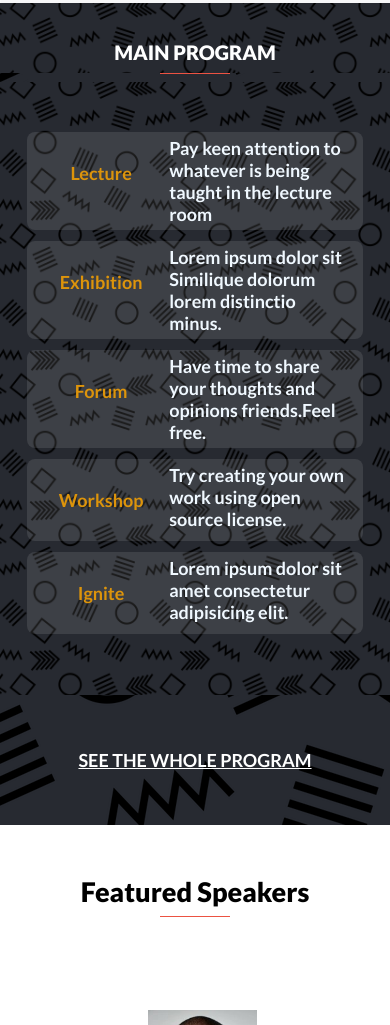
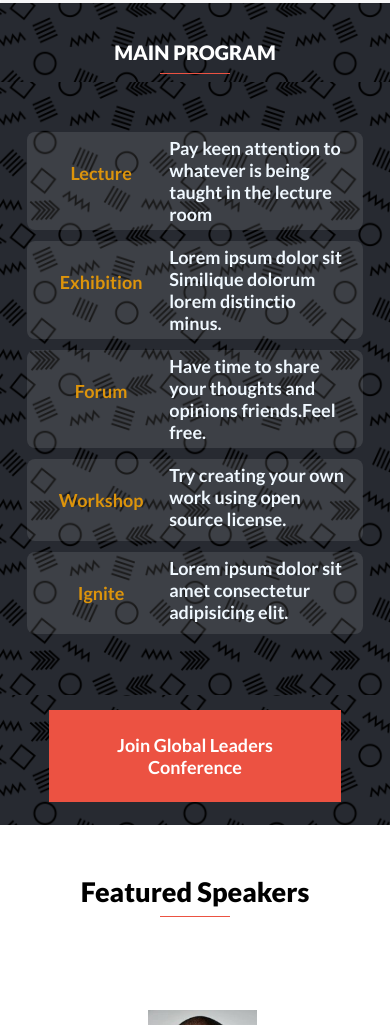
Before and after one commit to Mike47ip/JavascriptCapstone, a website: page index.html in a window 390 px wide. Shown: the part 647-1672 px from the top of the page. Drawn offline with nearby package versions, Linux system fonts and the light colour scheme; a web font is replaced by a local one.

```diff
--- a/css_folder/style.css
+++ b/css_folder/style.css
@@ -85,6 +85,37 @@
   list-style: none;
   padding: 25px;
   color: #272a31;
+}
+
+.mobilebutton {
+  display: flex;
+  text-align: center;
+  justify-content: center;
+  width: 75%;
+  height: auto;
+  margin: 15px 0 23px 0;
+  cursor: pointer;
+  background-color: #ec5242;
+}
+
+.mobilebutton button {
+  text-decoration: none;
+  padding: 24px;
+  border: none;
+  width: 75%;
+  background-color: transparent;
+}
+
+.mobilebutton button a {
+  font-family: 'Lato', sans-serif;
+  font-weight: 700;
+  font-size: 18px;
+  text-decoration: none;
+  color: white;
+}
+
+.mobilebutton:hover {
+  background-color: coral;
 }
 
 .Join a {
@@ -245,9 +276,11 @@
   align-items: center;
   width: 100vw;
   height: auto;
-  background-image: url("../Images/aboutback.png");
+  background-image: url(../Images/aboutback.png);
+  background-size: 300px;
   background-repeat: repeat;
   background-color: #272a31;
+  background-position: 50% 0;
 }
 
 .programContainer h2 {
@@ -348,10 +381,6 @@
   border: 0;
   margin-top: 25px;
   margin-bottom: 25px;
-}
-
-.Join:hover {
-  background-color: rgb(245, 163, 12);
 }
 
 .featuredSpeakers {
@@ -878,6 +907,10 @@
     position: relative;
     left: 20%;
   }
+
+  .homedate {
+    font-size: 20px;
+  }
 }
 
 @media screen and (max-width: 400px) {
@@ -1066,6 +1099,10 @@
   .footerContainerAbout {
     display: none;
   }
+
+  .Join {
+    display: none;
+  }
 }
 
 @media screen and (min-width: 768px) {
@@ -1090,6 +1127,10 @@
 
   #picdec {
     width: 120px;
+  }
+
+  .mobilebutton {
+    display: none;
   }
 }
 
--- a/index.html
+++ b/index.html
@@ -121,6 +121,11 @@
       <div id="register" class="Join">
        <a class="butt" href="#"><u><b>SEE THE WHOLE PROGRAM</b></u></a>
       </div>
+      <div class="mobilebutton">
+        <button>
+          <a href="#">Join Global Leaders Conference</a>
+        </button>
+      </div>
      </div>
     </section>
 
```
